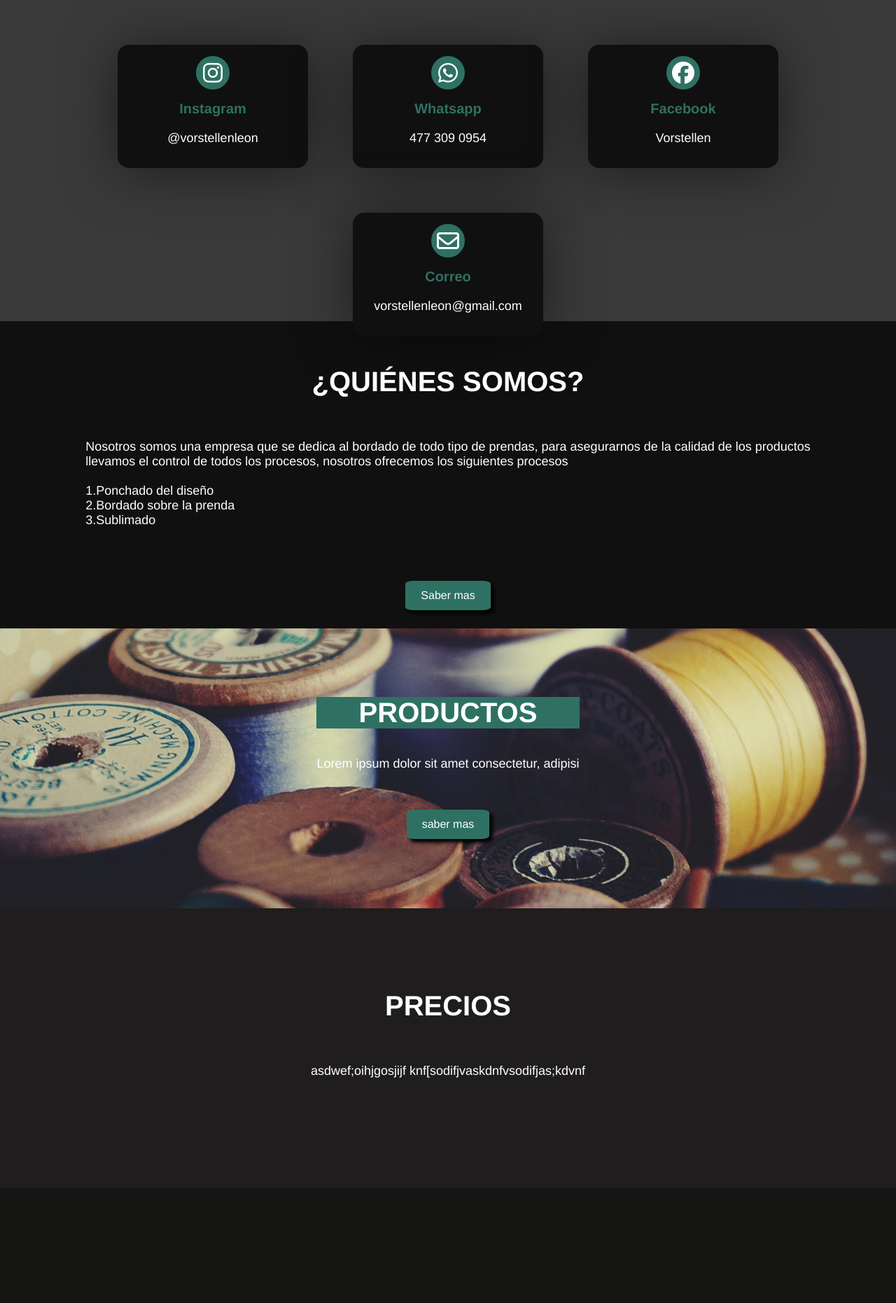
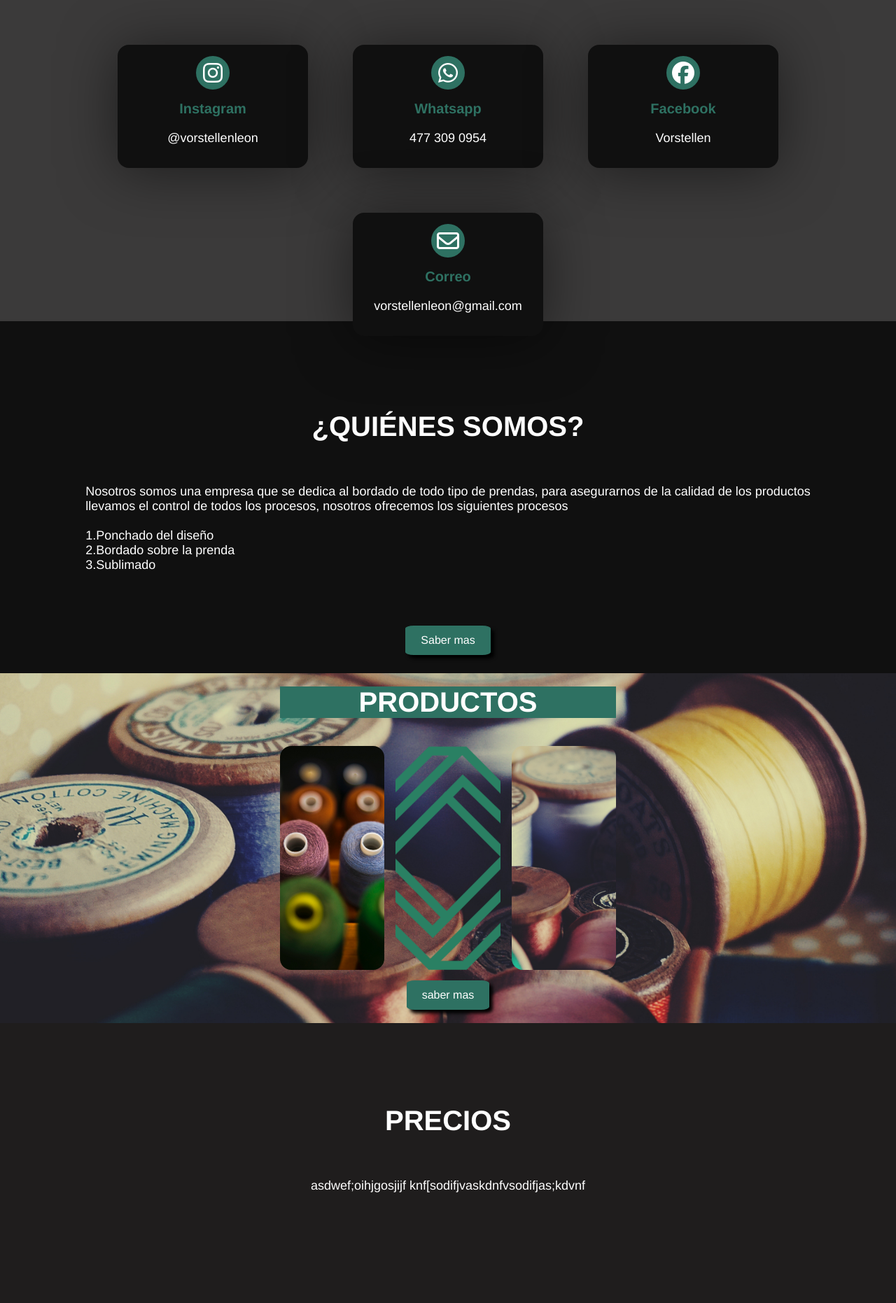
Before and after one commit to Diego-CGTZ/taller-de-desarrollo-212, a PHP site: page /Presentacion/index.html in a window 1280 px wide. Shown: the part 481-2343 px from the top of the page at 70% size. Before the commit the page ends 2021 px from the top, so only its background shows below. Run offline with PHP 8.4, Linux system fonts and the light colour scheme; some libraries are stand-ins or nearby versions.

Commit message:
Vorstellen

```diff
--- a/Presentacion/index.html
+++ b/Presentacion/index.html
@@ -1,6 +1,7 @@
 <!DOCTYPE html>
 <html lang="en">
 <head>
+    <link rel="icon" type="png" href="imagenes/logo.png">
     <meta charset="UTF-8">
     <meta http-equiv="X-UA-Compatible" content="IE=edge">
     <meta name="viewport" content="width=device-width, initial-scale=1.0">
@@ -97,9 +98,13 @@
             <article class="contain">
                 <h2 class="title">Productos</h2>
 
-                <p>
-                    Lorem ipsum dolor sit amet consectetur, adipisi
-                </p>
+                <div class="fondo-kodfun-galeri">
+                    <div class="kodfun-galeri">
+                        <div style="background-image: url('imagenes/hilos.jpg');"></div>
+                        <div style="background-image: url('imagenes/logo.png');"></div>
+                        <div style="background-image: url('imagenes/productos.jpg');"></div>
+                    </div>
+                </div>
 
                 <a href="#" class="btn">saber mas</a>
 
--- a/Presentacion/styles.css
+++ b/Presentacion/styles.css
@@ -185,7 +185,7 @@
 }
 
 .quienes h2 {
-    margin-top: 5%;
+    margin-top: 10%;
 }
 
 .quienes p{
@@ -197,14 +197,37 @@
 }
 
 .productos {
+
     background: url(imagenes/productos.jpg) no-repeat center;
     background-attachment: fixed;
     background-size: cover;
+    height: 500px;
     text-align: center;
+
 }
 
 .productos .title {
     background-color: rgb(46, 113, 98);
+}
+
+.kodfun-galeri{
+    display: flex;
+    height: 20rem;
+    width: 30rem;
+    gap: 1rem;
+}
+
+.kodfun-galeri > div {
+    flex: 1;
+    border-radius: 1rem;
+    background-position: center;
+    background-repeat: no-repeat;
+    background-size: auto 100%;
+    transition: all .8s cubic-bezier(0.25, 0.4, 0.45, 1.4);
+}
+
+.kodfun-galeri > div:hover {
+    flex: 5;
 }
 
 .precios {
```
